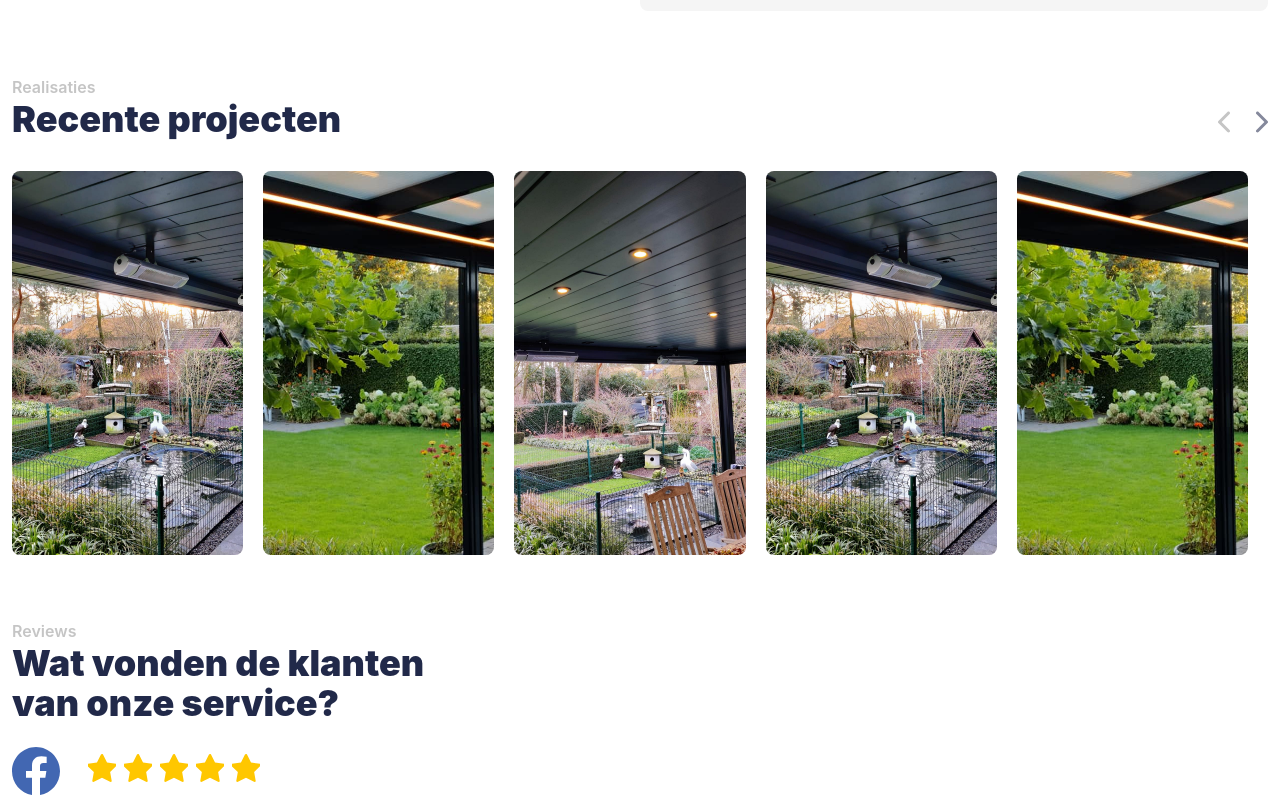
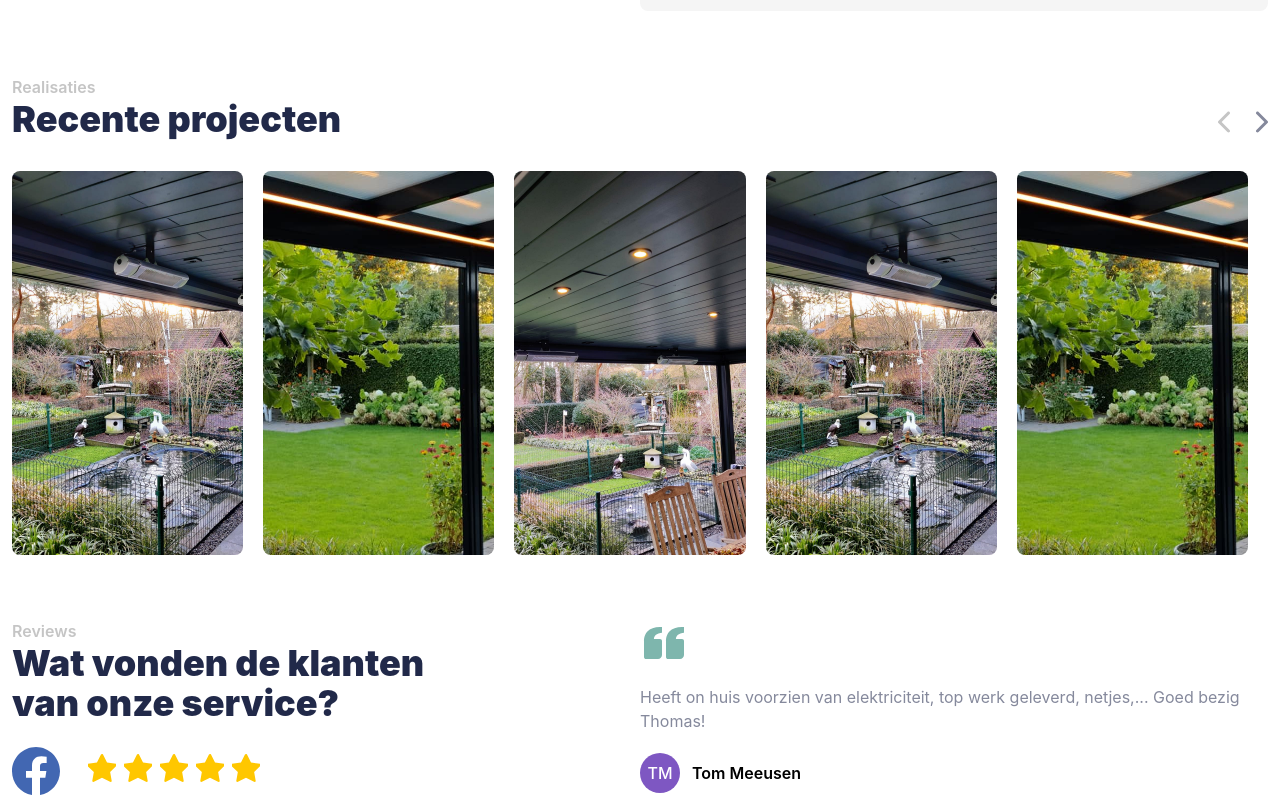
Before and after one commit to web3thijs/twe-nextjs-frontend, a Next.js app: page / in a window 1280 px wide. Shown: the part 2000-2797 px from the top of the page. Built offline with nearby package versions, Linux system fonts and the light colour scheme.

Commit message:
Show review

```diff
--- a/components/sections/Reviews.tsx
+++ b/components/sections/Reviews.tsx
@@ -32,6 +32,16 @@ function Reviews() {
               </div>
             </div>
             <div>
+              <Image alt="Google logo" src={'/reviews/quote.svg'} layout="fixed" height={48} width={48} objectFit="cover"/>
+              <p className="text-gray mt-3">Heeft on huis voorzien van elektriciteit, top werk geleverd, netjes,... Goed bezig Thomas!</p>
+              <div className="mt-5 flex">
+                <div className="rounded-full bg-temp-purple text-white w-10 h-10 font-medium flex justify-center">
+                  <p className="my-auto">TM</p>
+                </div >
+                <p className="font-semibold my-auto ml-3">Tom Meeusen</p>
+              </div>
+            </div>
+            <div>
             </div>
         </div>
     </>
```
